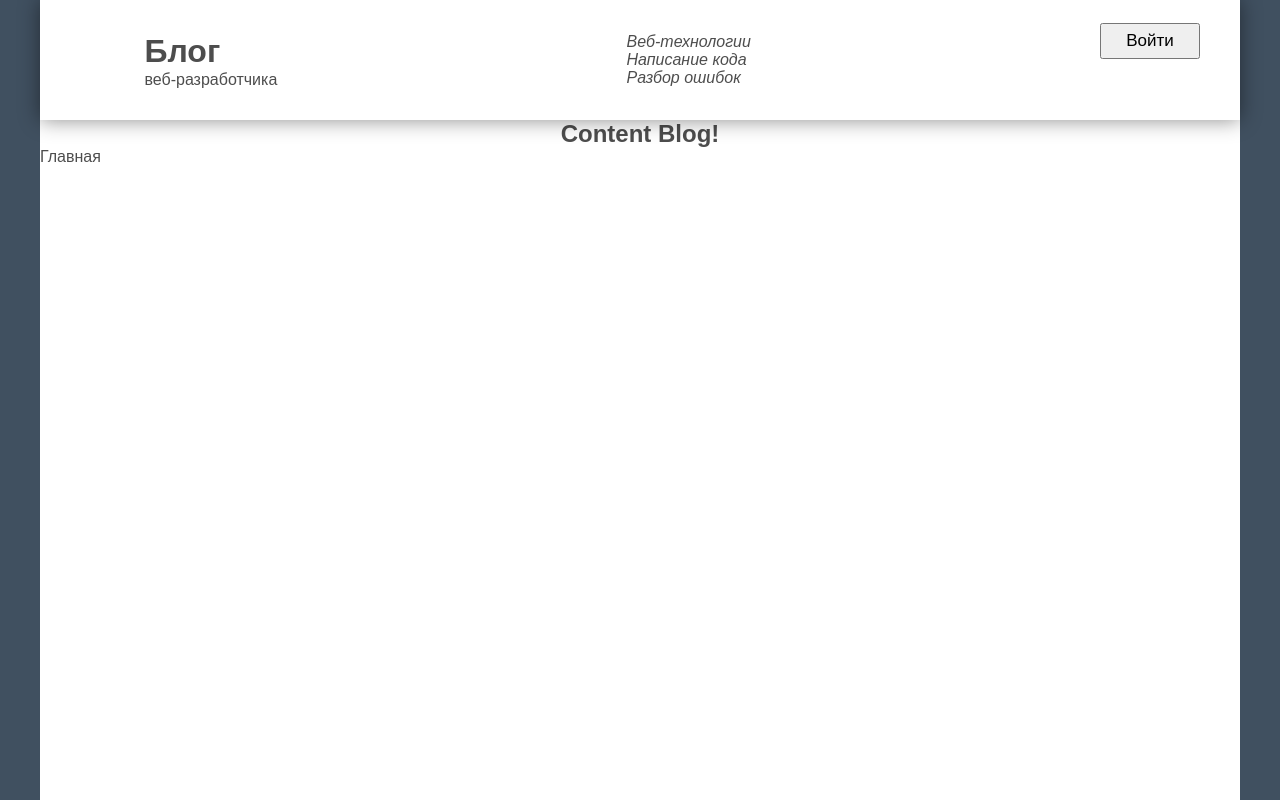
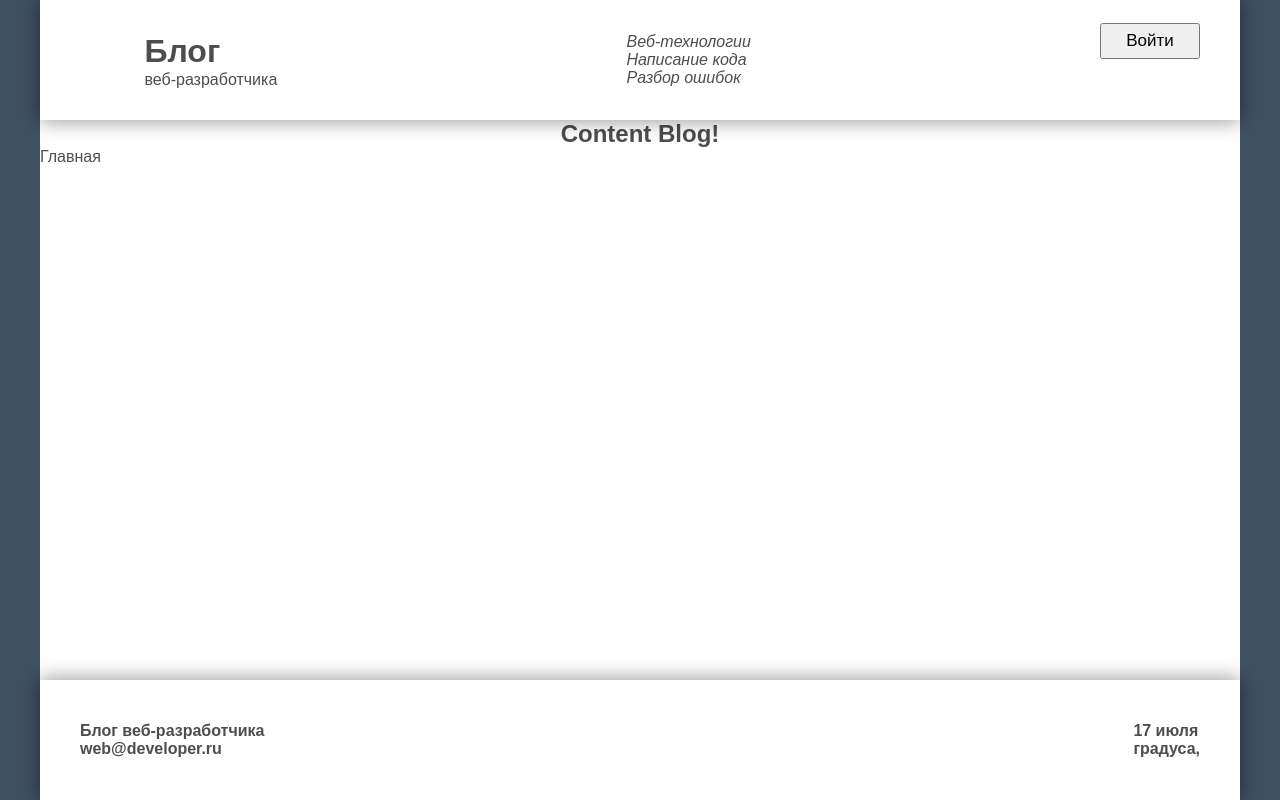
Before and after one commit to thermojam/blog, a React (Vite) app: page / in a window 1280 px wide. Shown: the top 800 px of the page. Built offline with nearby package versions, Linux system fonts and the light colour scheme; no server answers; a web font is replaced by a local one.

Commit message:
implement footer

```diff
--- a/src/blog.jsx
+++ b/src/blog.jsx
@@ -1,6 +1,6 @@
 import styled from 'styled-components'
 import {Route, Routes} from "react-router-dom"
-import { Header } from "./components"
+import { Header, Footer } from "./components"
 
 const AppColumn = styled.div`
     display: flex;
@@ -15,11 +15,8 @@
 const Content = styled.div`
     position: relative;
     padding: 120px 0;
-    height: 2000px;
     z-index: 0;
 `;
-
-const Footer = () => <div>Футер</div>
 
 export const Blog = () => {
 
--- /dev/null
+++ b/src/components/footer/footer.jsx
@@ -0,0 +1,42 @@
+import {useEffect, useState} from "react";
+import styled from "styled-components"
+
+const FooterContainer = ({className}) => {
+    const [city, setCity] = useState(false);
+    const [temperature, setTemperature] = useState(false);
+    const [weather, setWeather] = useState(false);
+
+    useEffect(() => {
+        fetch("http://api.openweathermap.org/data/2.5/weather?q=Saint%20Petersburg&units=metric&lang=ru&appid=9a453960e258b16f0b69feb69ef0571f", {})
+            .then((res) => res.json())
+            .then(({name, main, weather}) => {
+                setCity(name);
+                setTemperature(Math.round(main.temp));
+                setWeather(weather[0].description);
+            })
+    })
+
+    return (
+        <div className={className}>
+            <div>
+                <div>Блог веб-разработчика</div>
+                <div>web@developer.ru</div>
+            </div>
+            <div>
+                <div>{city} {new Date().toLocaleDateString('ru', {day: "numeric", month: "long"})}</div>
+                <div>{temperature} градуса, {weather}</div>
+            </div>
+        </div>
+    )
+}
+
+export const Footer = styled(FooterContainer)`
+    display: flex;
+    align-items: center;
+    justify-content: space-between;
+    padding: 20px 40px;
+    height: 120px;
+    box-shadow: 0 0 20px rgba(0, 0, 0, 0.46);
+    background-color: #fff;
+    font-weight: bold;
+`;
--- a/src/components/index.js
+++ b/src/components/index.js
@@ -1,2 +1,3 @@
 export * from './header/header.jsx'
 export * from './icon/icon.jsx'
+export * from './footer/footer.jsx'
```
